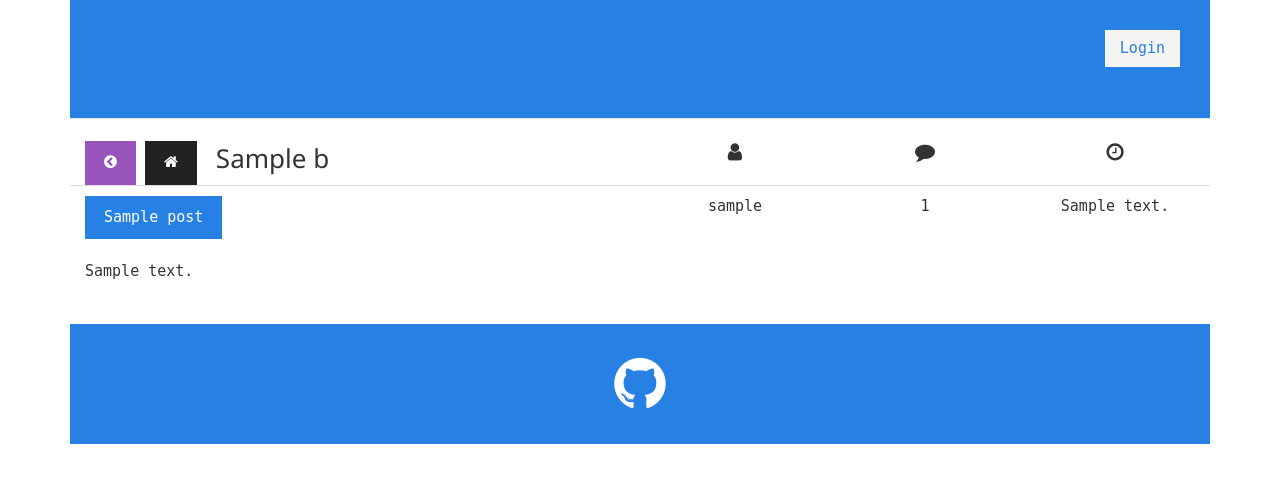
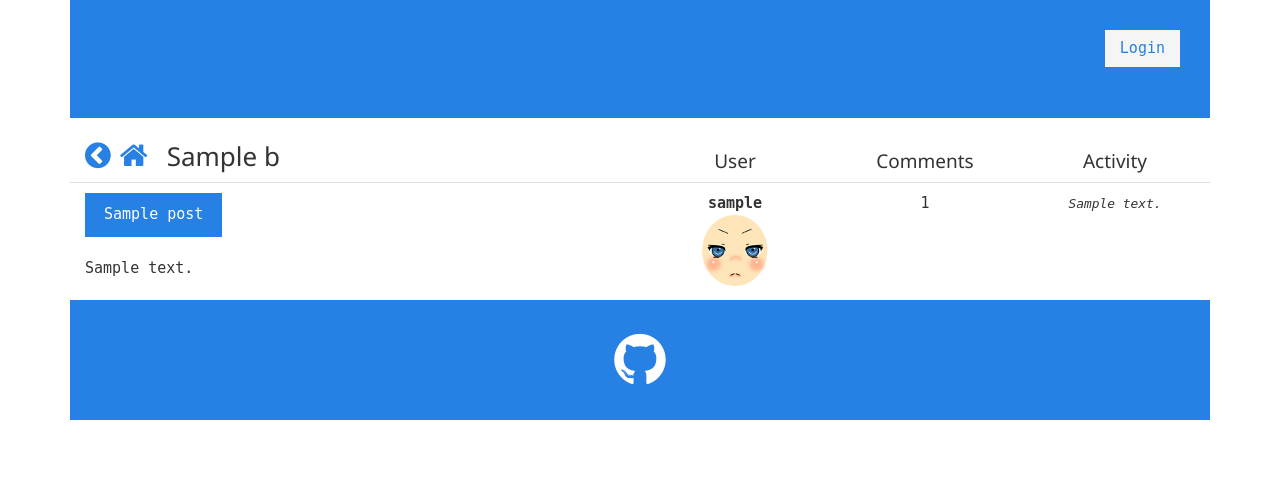
Before and after one commit to haydenmcfarland/carafe, a Python web app: template carafe/templates/posts.html in a window 1280 px wide. Shown: the top 483 px of the page. Run offline with Jinja, Linux system fonts and the light colour scheme; the template is opened without the code that fills it: most values are stand-ins (such as "Sample title", 1, 10 or a date in 2020).

Commit message:
- fixed some db sorting issues - changed some css/html - placeholder image for user avatars

```diff
--- a/carafe/database/model.py
+++ b/carafe/database/model.py
@@ -3,6 +3,7 @@ from datetime import datetime
 from carafe.forms import BoardForm, PostForm, CommentForm
 from carafe.database.base import CarafeObj, UserContent
 from carafe import constants
+from sqlalchemy import desc
 
 db = SQLAlchemy()
 
@@ -80,14 +81,14 @@ class Post(db.Model, CarafeObj, UserContent):
         return Comment.query.filter_by(pid=self.id).count()
 
     def get_latest_comment_info(self):
-        comment = Comment.query.filter_by(pid=self.id).order_by('date desc').first()
+        comment = Comment.query.filter_by(pid=self.id).order_by(desc(Comment.date)).first()
         if comment:
             return comment.get_date_str()
         else:
             return 'None'
 
     def recent_date(self):
-        comment = Comment.query.filter_by(pid=self.id).order_by('date desc').first()
+        comment = Comment.query.filter_by(pid=self.id).order_by(desc(Comment.date)).first()
         if comment:
             return comment.date
         else:
--- a/carafe/static/style/main.css
+++ b/carafe/static/style/main.css
@@ -1,6 +1,7 @@
 .page-footer, .page-header {
     background-color: #2780e3;
     padding: 30px;
+    border: 0px;
 }
 .col-user, .errors, .logo, .white {
     color: #fff;
@@ -9,7 +10,6 @@
     margin-top: 0;
 }
 .page-footer {
-    margin-top: 21px;
     margin-bottom: 0;
 }
 .header-margin {
--- a/carafe/templates/base.html
+++ b/carafe/templates/base.html
@@ -11,7 +11,6 @@
   <link rel=stylesheet type=text/css href="{{url_for('static', filename='style/main.css')}}" />
   <link rel=stylesheet type=text/css href="{{url_for('static', filename='style/font-awesome.min.css')}}" />
   <script src="{{url_for('static', filename='js/jquery.min.js')}}"></script>
-  <script src="{{url_for('static', filename='js/script.js')}}"></script>
   <script src="{{url_for('static', filename='js/bootstrap.min.js')}}"></script>
 </head>
 <body>
--- a/carafe/templates/nav.html
+++ b/carafe/templates/nav.html
@@ -1,10 +1,11 @@
 {% block content %}
 <ol class="breadcrumb pull-right where-am-i">
     {% if current_user.is_authenticated %}
+        {% if current_user.is_admin %}
+    <li><a href="/admin/panel">{{current_user.username}}</a></li>
+        {% else %}
     <li> {{ current_user.username }}</li>
-    {% if current_user.is_admin %}
-    <li><a href="/admin/panel">Panel</a></li>
-    {% endif %}
+        {% endif %}
     <li><a href="/logout">Logout</a></li>
     {% else  %}
     <li><a href="/login">Login</a></li>
--- a/carafe/templates/posts.html
+++ b/carafe/templates/posts.html
@@ -12,34 +12,28 @@
 <div class="row row-border">
     <div class="col-xs-12 col-sm-6 col-md-6">
         <div>
-            <a href="{{ url_for('index') }}"  class="btn btn-info" role="button">
-                <i class="fa fa-chevron-circle-left"></i>
-            </a>
-            <a class="btn btn-default" href="\">
-                <i class="fa fa-home"></i>
-            </a>
+            <a href="{{ url_for('index') }}" role="button"><i class="fa fa-chevron-circle-left fa-2x"></i></a>
+            <a href="\"><i class="fa fa-home fa-2x"></i></a>
             {% if current_user.is_authenticated %}
-            <button data-toggle="collapse" data-target="#createpost" class="btn btn-info" role="button">
-                <i class="fa fa-plus-square"></i>
-            </button>
+            <a data-toggle="collapse" data-target="#createpost" role="button"><i class="fa fa-plus-square fa-2x"></i></a>
             {% endif %}
             <h3 class="header-margin">{{b.name}}</h3>
         </div>
-
     </div>
-    <div class="hidden-xs col-sm-2 col-md-2 text-center"><i class="fa fa-user fa-lg"></i></div>
-    <div class="hidden-xs col-sm-2 col-md-2 text-center"><i class="fa fa-comment fa-lg"></i></div>
-    <div class="hidden-xs col-sm-2 col-md-2 text-center"><i class="fa fa-clock-o fa-lg"></i></div>
+    <div class="hidden-xs col-sm-2 col-md-2 text-center"><h4>User</h4></div>
+    <div class="hidden-xs col-sm-2 col-md-2 text-center"><h4>Comments</h4></div>
+    <div class="hidden-xs col-sm-2 col-md-2 text-center"><h4>Activity</h4></div>
 </div>
 {% for p in posts %}
 <div class="row row-striped">
     <div class="col-xs-12 col-sm-6 col-md-6">
         <div>
+            <a class="btn btn-primary" href="{{ url_for('post', bid = b.bid, pid = p.pid) }}" role="button">{{ p.name }}</a>
             {% if current_user.uid == p.uid or current_user.is_admin %}
-            <button data-toggle="collapse" data-target="#p_{{p.pid}}" class="btn btn-success" role="button"><span class="fa fa-edit"></span></button>
-            <a href="{{url_for('delete_post', bid = b.bid, pid=p.pid)}}" class="btn btn-danger" role="button"><span class="fa fa-trash"></span></a>
+            <br><br>
+            <a class="text-success" data-toggle="collapse" data-target="#p_{{p.pid}}" role="button"><span class="fa fa-edit fa-lg"></span></a>
+            <a class="text-warning" href="{{url_for('delete_post', bid = b.bid, pid=p.pid)}}" role="button"><span class="fa fa-trash-o fa-lg"></span></a>
             {% endif %}
-            <a href="{{ url_for('post', bid = b.bid, pid = p.pid) }}" class="btn btn-primary" role="button">{{ p.name }}</a>
             <br><br><p>{{ p.clean_text | truncate(128) }} </p>
         </div>
         {% if current_user.uid == p.uid or current_user.is_admin %}
@@ -51,13 +45,14 @@
         {% endif %}
     </div>
     <div class="hidden-xs col-sm-2 col-md-2 text-center">
-        {{p.get_username()}}
+        <b>{{p.get_username()}}</b>
+        <br><img src="{{url_for('static', filename='img/defaultuser.png')}}" />
     </div>
     <div class="hidden-xs col-sm-2 col-md-2 text-center">
         {{p.get_comment_count()}}
     </div>
     <div class="hidden-xs col-sm-2 col-md-2 text-center">
-        {{p.get_latest_comment_info()}}
+        <small></i> <i>{{p.get_latest_comment_info()}}</i></small></td>
     </div>
 </div>
 {% endfor %}
```
Also changed, not shown: carafe/app.py (+4 -4 lines), carafe/templates/index.html (+13 -16 lines), carafe/templates/post.html (+11 -18 lines), carafe/static/img/defaultuser.png (added).
